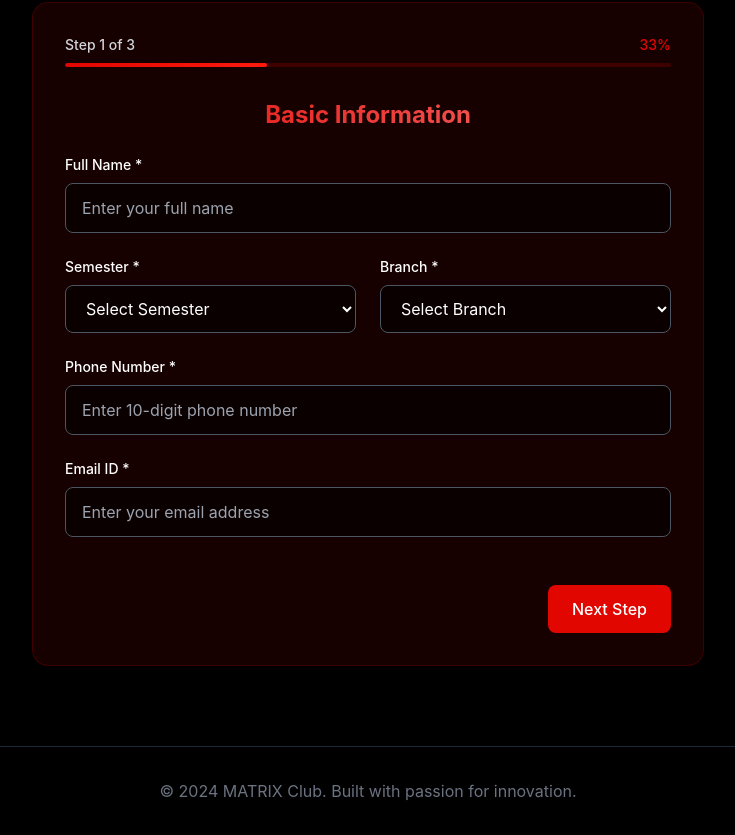
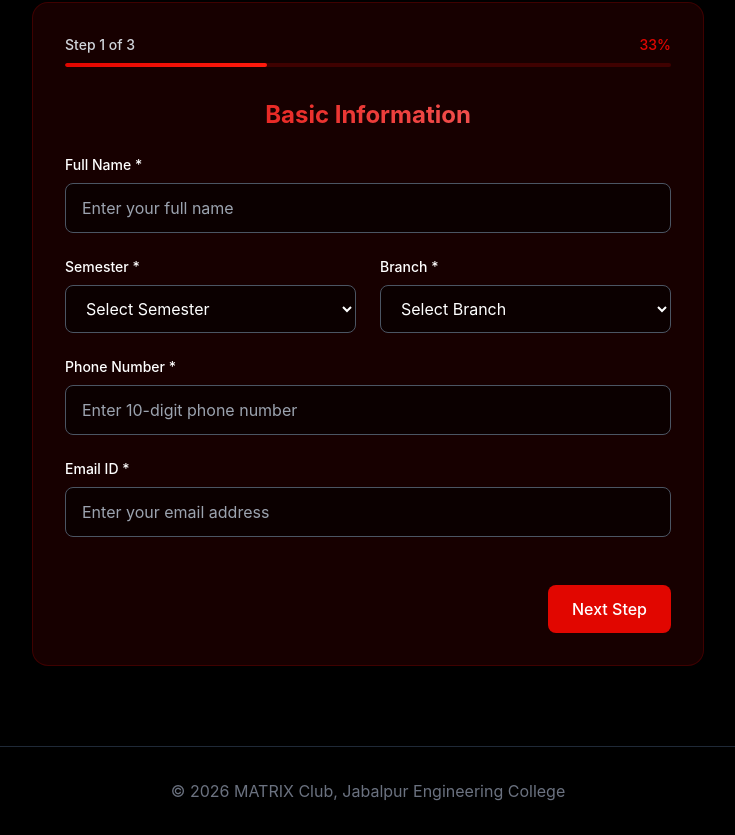
Before and after one commit to Monal-Jain01/matrix-recruitment-portal, a React (Create React App) app in the folder frontend/: page / in a window 1280 px wide. Shown: the part 1692-2527 px from the top of the page, without its empty margins (272-1007 px from the left). Built offline with nearby package versions, Linux system fonts and the light colour scheme.

Commit message:
Update form and landing page with latest changes

```diff
--- a/frontend/src/components/RecruitmentForm.jsx
+++ b/frontend/src/components/RecruitmentForm.jsx
@@ -30,8 +30,8 @@ const RecruitmentForm = () => {
 
   const [errors, setErrors] = useState({});
 
-  const branches = ['CSE', 'IT', 'ECE', 'MECH', 'CIVIL', 'EEE', 'CHEM', 'BIOTECH', 'OTHER'];
-  const domains = ['Technical', 'Design', 'Management', 'Content', 'Media'];
+  const branches = ['CSE', 'IT', 'AI & DS', 'MT','ECE','EEE', 'MECH', 'CIVIL', 'IP'];
+  const domains = ['Students Technical Council', 'Matrix Studio', 'Management', 'Students Editorial Council', 'Social Media'];
 
   const handleInputChange = (e) => {
     const { name, value } = e.target;
--- a/frontend/src/pages/LandingPage.jsx
+++ b/frontend/src/pages/LandingPage.jsx
@@ -211,7 +211,7 @@ const LandingPage = () => {
       <footer className="py-8 px-4 border-t border-gray-800">
         <div className="max-w-7xl mx-auto text-center">
           <p className="text-gray-500">
-            © 2024 MATRIX Club. Built with passion for innovation.
+            © 2026 MATRIX Club, Jabalpur Engineering College
           </p>
         </div>
       </footer>
```
